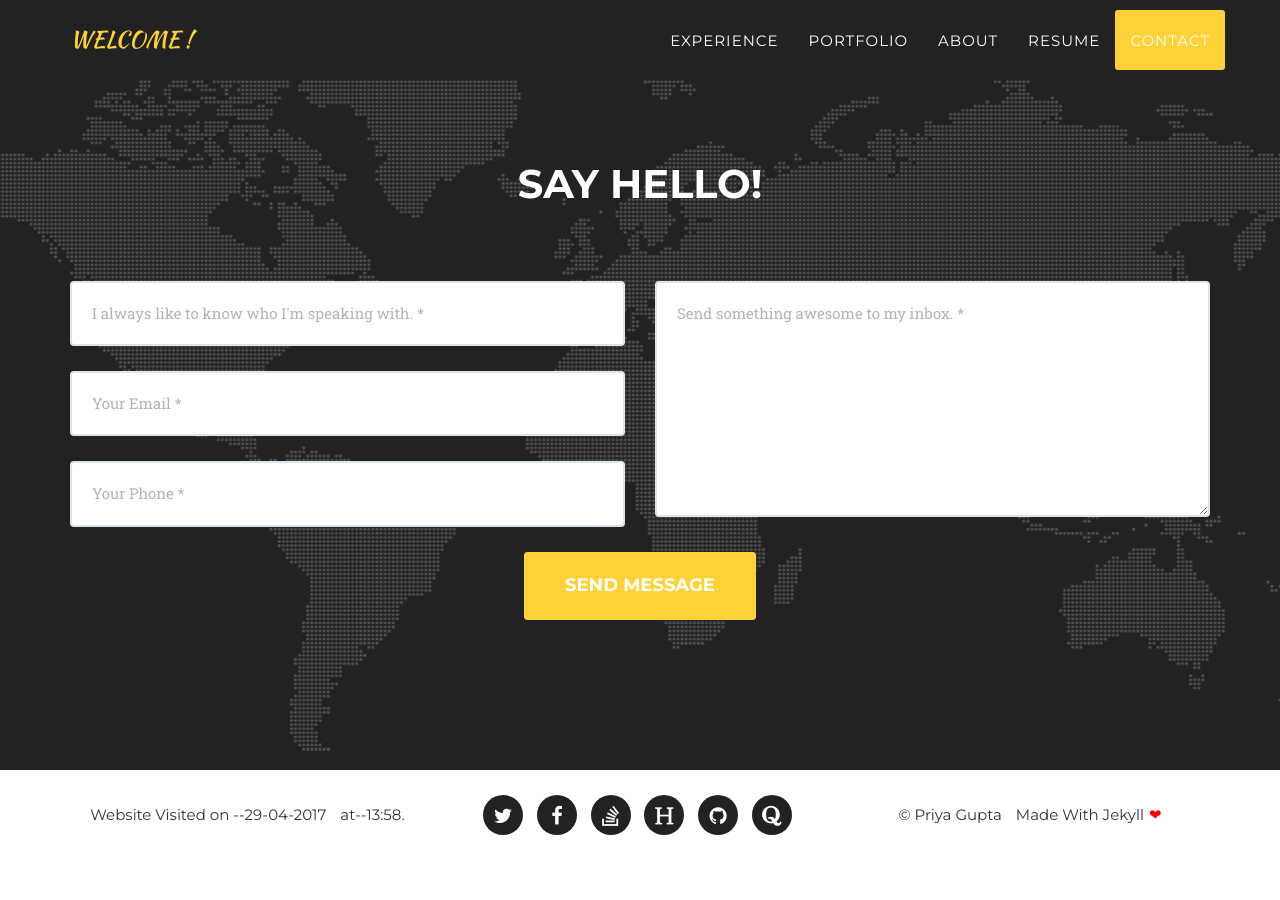
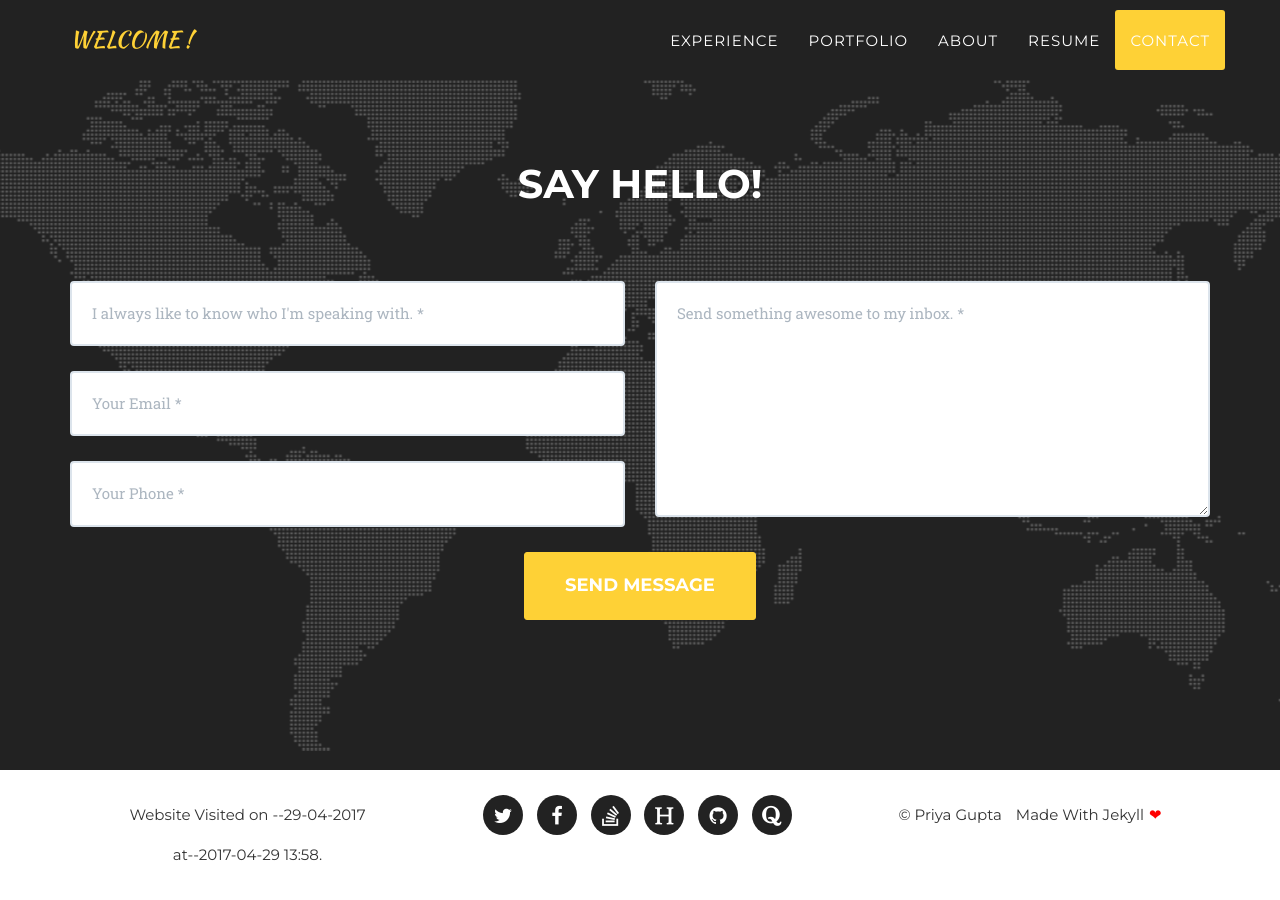
Before and after one commit to PriyaGupta1996/satnam18.github.io, a Jekyll site: the page built from index.html, in a window 1280 px wide and 900 px high, scrolled down 5911 px. Built offline with Jekyll 4.4.1, drawn with Linux system fonts in a browser that asks for light colours; some web fonts are replaced; before the commit the page ends 6771 px from its top, so only the background shows below that; part of the change alters nothing that is shown.

```diff
--- a/_includes/footer.html
+++ b/_includes/footer.html
@@ -4,7 +4,7 @@
                 <div class="col-md-4">
 				<ul class="list-inline quicklinks">
                    <li> <span >Website Visited on --{{ "now" | date: "%d-%m-%Y " }}</span></li>
-					<li><span>at--{{ "now" | date: "%H:%M" }}.</span></li>
+					<li><span>at--{{ "now" | date: "%Y-%m-%d %H:%M" }}.</span></li>
 					</ul>
                 </div>
                 <div class="col-md-4">
```
